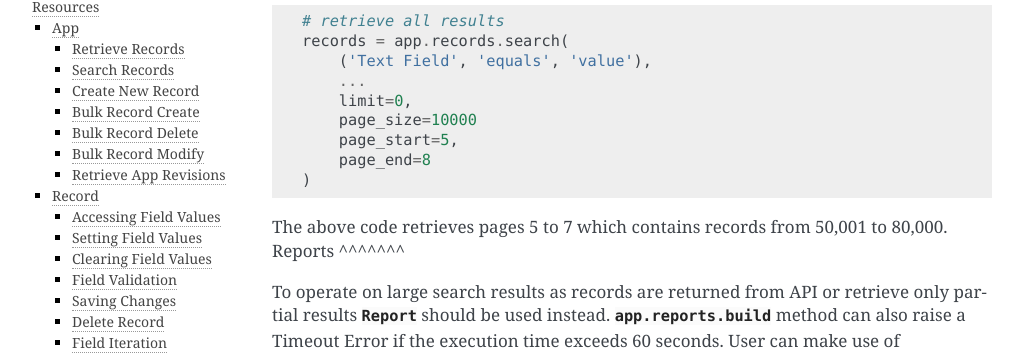
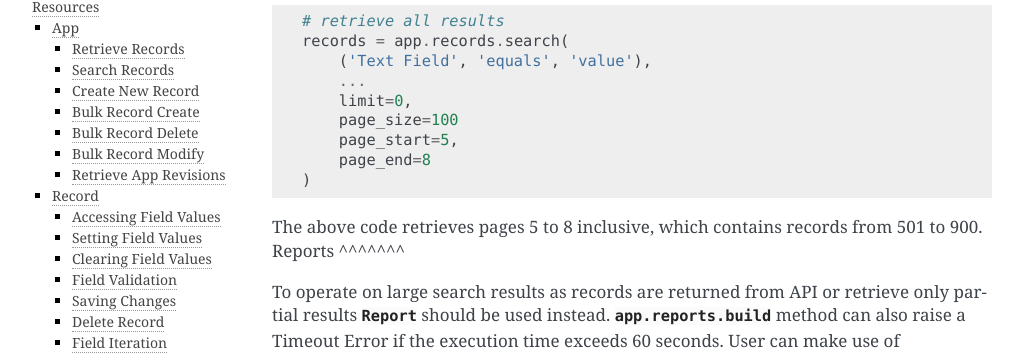
Before and after one commit to swimlane/swimlane-python, a Sphinx documentation site: the page built from docs/examples/resources.rst, in a window 1280 px wide and 900 px high, scrolled down 2023 px. Shown: the part 149-504 px from the top of the window, without its empty margins (118-1141 px from the left). Built offline with Sphinx 7.4.7, drawn with Linux system fonts in a browser that asks for light colours.

Commit message:
fix: updated documentation

```diff
--- a/docs/examples/resources.rst
+++ b/docs/examples/resources.rst
@@ -121,12 +121,12 @@ set to page_start + 1, and only one page will be retrieved.
             ('Text Field', 'equals', 'value'),
             ...
             limit=0,
-            page_size=10000
+            page_size=100
             page_start=5,
             page_end=8
         )
 
-The above code retrieves pages 5 to 7 which contains records from 50,001 to 80,000.
+The above code retrieves pages 5 to 8 inclusive, which contains records from 501 to 900.
 Reports
 ^^^^^^^
 
```
